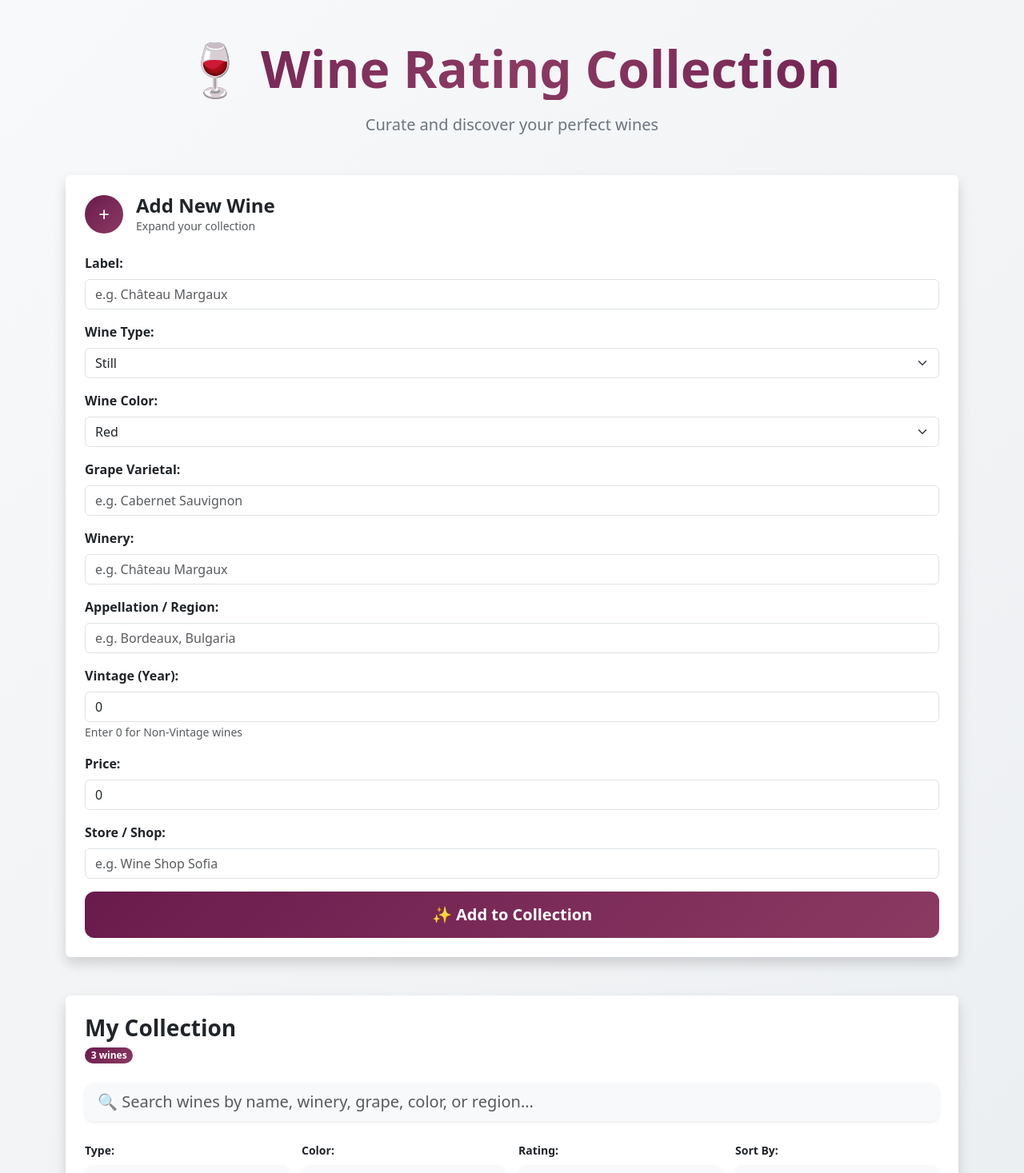
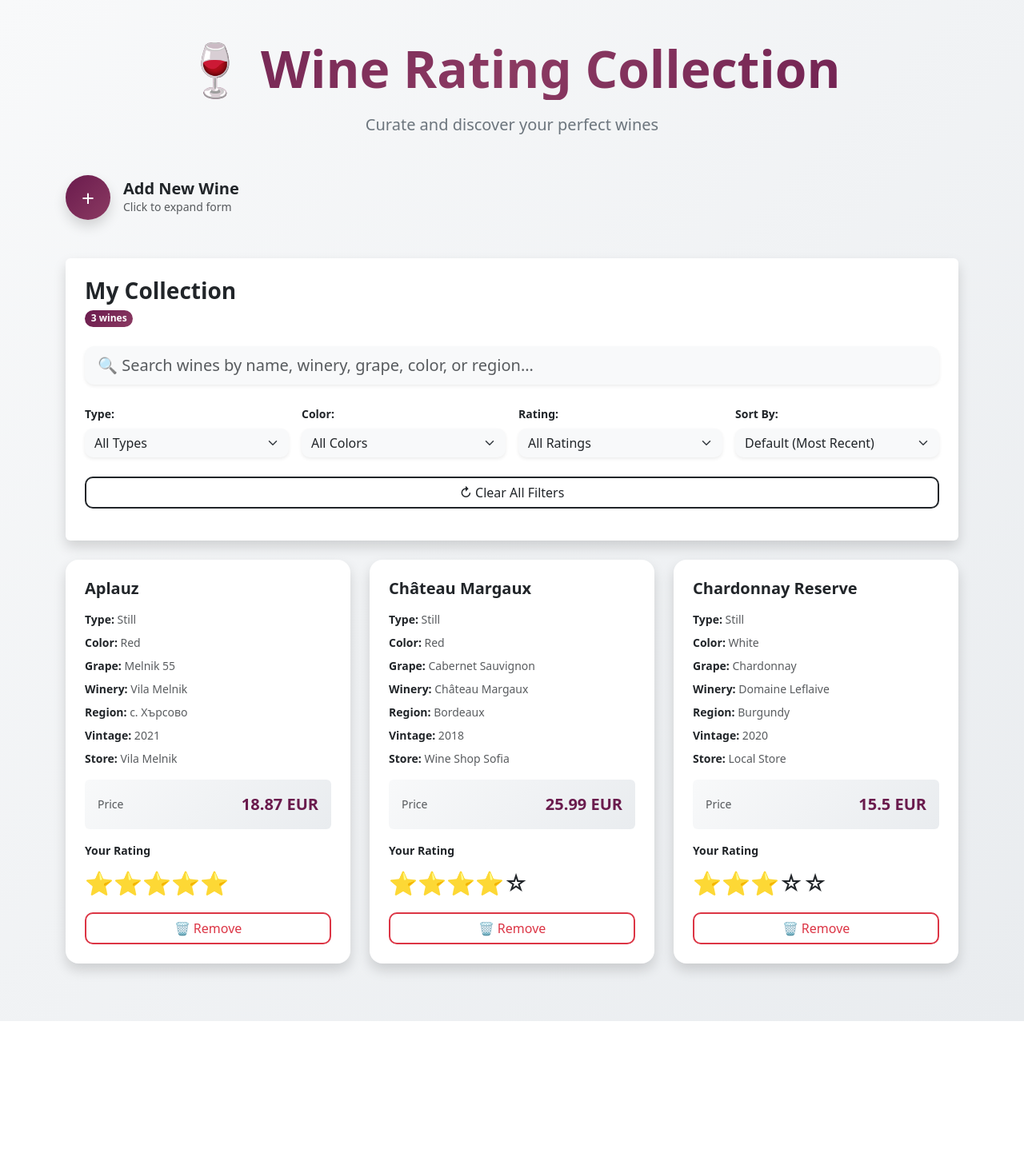
Before and after one commit to veselkamarinova/rating-app, a Nuxt app: page / in a window 1280 px wide. Shown: the top 1467 px of the page at 80% size. After the commit the page ends 1277 px from the top, so only its background shows below. Built offline with nearby package versions, Linux system fonts and the light colour scheme.

Commit message:
Add collapsible form with quick add mode.

```diff
--- a/app/pages/index.vue
+++ b/app/pages/index.vue
@@ -29,9 +29,45 @@
         </p>
       </div>
 
-      <div class="card border-0 shadow mb-5">
+      <!-- Success Message Toast -->
+      <div
+        v-if="showSuccessMessage"
+        class="alert alert-success border-0 shadow-sm mb-4"
+        style="border-radius: 12px; animation: slideIn 0.3s ease-out"
+      >
+        <div class="d-flex align-items-center">
+          <span class="fs-4 me-3">✅</span>
+          <div>
+            <strong>Wine Added Successfully!</strong>
+            <p class="mb-0 small">
+              Your wine has been added to the collection.
+            </p>
+          </div>
+        </div>
+      </div>
+
+      <!-- Add Wine Button (when form is closed) -->
+      <div v-if="!isFormOpen" class="mb-5 add-wine-trigger" @click="toggleForm">
+        <button
+          class="btn rounded-circle d-flex align-items-center justify-content-center shadow add-wine-btn"
+        >
+          <span class="text-white fs-3">+</span>
+        </button>
+        <div class="ms-3">
+          <h3 class="h5 mb-0 fw-bold text-dark">Add New Wine</h3>
+          <p class="text-muted small mb-0">Click to expand form</p>
+        </div>
+      </div>
+
+      <!-- Collapsible Form -->
+      <div
+        v-if="isFormOpen"
+        class="card border-0 shadow mb-5"
+        style="animation: slideDown 0.3s ease-out"
+      >
         <div class="card-body p-4">
-          <div class="d-flex align-items-center mb-4">
+          <div class="d-flex align-items-center justify-content-between mb-4">
+            <div class="d-flex align-items-center">
               <div
                 class="rounded-circle d-flex align-items-center justify-content-center me-3"
                 style="
@@ -47,6 +83,34 @@
                 <p class="text-muted small mb-0">Expand your collection</p>
               </div>
             </div>
+            <button
+              @click="toggleForm"
+              type="button"
+              class="btn btn-link text-muted p-0"
+              style="font-size: 1.5rem; text-decoration: none"
+            >
+              ×
+            </button>
+          </div>
+
+          <!-- Quick Add Toggle -->
+          <div class="form-check form-switch mb-4">
+            <input
+              class="form-check-input"
+              type="checkbox"
+              id="quickAddToggle"
+              v-model="quickAddMode"
+              style="cursor: pointer"
+            />
+            <label
+              class="form-check-label text-muted small"
+              for="quickAddToggle"
+              style="cursor: pointer"
+            >
+              Quick Add Mode (Essential fields only)
+            </label>
+          </div>
+
           <form @submit.prevent="addWine">
             <div class="mb-3">
               <label class="form-label fw-semibold">Label:</label>
@@ -78,7 +142,7 @@
               </select>
             </div>
 
-            <div class="mb-3">
+            <div v-if="!quickAddMode" class="mb-3">
               <label class="form-label fw-semibold">Grape Varietal:</label>
               <input
                 v-model="newWine.grapeVarietal"
@@ -88,7 +152,7 @@
               />
             </div>
 
-            <div class="mb-3">
+            <div v-if="!quickAddMode" class="mb-3">
               <label class="form-label fw-semibold">Winery:</label>
               <input
                 v-model="newWine.winery"
@@ -110,7 +174,7 @@
               />
             </div>
 
-            <div class="mb-3">
+            <div v-if="!quickAddMode" class="mb-3">
               <label class="form-label fw-semibold">Vintage (Year):</label>
               <input
                 v-model.number="newWine.vintage"
@@ -138,7 +202,7 @@
               />
             </div>
 
-            <div class="mb-3">
+            <div v-if="!quickAddMode" class="mb-3">
               <label class="form-label fw-semibold">Store / Shop:</label>
               <input
                 v-model="newWine.store"
@@ -148,12 +212,17 @@
               />
             </div>
 
-            <div class="d-grid gap-2">
+            <div class="row g-2">
+              <div class="col-8">
                 <button
                   type="submit"
-                class="btn btn-lg text-white fw-semibold"
+                  class="btn btn-lg text-white fw-semibold w-100"
                   style="
-                  background: linear-gradient(135deg, #6a1b4d 0%, #8b3a62 100%);
+                    background: linear-gradient(
+                      135deg,
+                      #6a1b4d 0%,
+                      #8b3a62 100%
+                    );
                     border: none;
                     padding: 14px;
                     border-radius: 12px;
@@ -162,8 +231,19 @@
                   onmouseover="this.style.transform='translateY(-2px)'; this.style.boxShadow='0 8px 20px rgba(106, 27, 77, 0.3)'"
                   onmouseout="this.style.transform='translateY(0)'; this.style.boxShadow='none'"
                 >
-                ✨ Add to Collection
+                  ✨ {{ quickAddMode ? "Quick Add" : "Add to Collection" }}
                 </button>
+              </div>
+              <div class="col-4">
+                <button
+                  @click="toggleForm"
+                  type="button"
+                  class="btn btn-outline-secondary btn-lg w-100"
+                  style="border-radius: 12px; padding: 14px"
+                >
+                  Cancel
+                </button>
+              </div>
             </div>
           </form>
         </div>
@@ -436,6 +516,11 @@
 // Pagination state
 const showAll = ref(false);
 
+// Form state
+const isFormOpen = ref(false);
+const showSuccessMessage = ref(false);
+const quickAddMode = ref(true);
+
 // Form data for new wine
 const newWine = ref({
   label: "",
@@ -658,6 +743,10 @@
     appellation: "",
     vintage: 0, // Default to 0 (NV)
   };
+
+  // Show success message and close form
+  displaySuccessMessage();
+  isFormOpen.value = false;
 };
 
 // Function to delete a wine
@@ -680,6 +769,24 @@
   showAll.value = true;
 };
 
+// Toggle form visibility
+const toggleForm = () => {
+  isFormOpen.value = !isFormOpen.value;
+};
+
+// Toggle quick add mode
+const toggleQuickAdd = () => {
+  quickAddMode.value = !quickAddMode.value;
+};
+
+// Show success message temporarily
+const displaySuccessMessage = () => {
+  showSuccessMessage.value = true;
+  setTimeout(() => {
+    showSuccessMessage.value = false;
+  }, 3000);
+};
+
 // Function to display stars
 const getStars = (rating: number): string => {
   return "⭐".repeat(rating) + "☆".repeat(5 - rating);
@@ -687,5 +794,51 @@
 </script>
 
 <style scoped>
-/* Minimal custom styles - Bootstrap handles most styling */
+/* Animations for smooth transitions */
+@keyframes slideDown {
+  from {
+    opacity: 0;
+    transform: translateY(-20px);
+  }
+  to {
+    opacity: 1;
+    transform: translateY(0);
+  }
+}
+
+@keyframes slideIn {
+  from {
+    opacity: 0;
+    transform: translateX(100px);
+  }
+  to {
+    opacity: 1;
+    transform: translateX(0);
+  }
+}
+
+/* Add Wine Button Styles */
+.add-wine-trigger {
+  display: flex;
+  align-items: center;
+  cursor: pointer;
+  transition: transform 0.2s;
+}
+
+.add-wine-trigger:hover {
+  transform: translateX(5px);
+}
+
+.add-wine-btn {
+  width: 56px;
+  height: 56px;
+  background: linear-gradient(135deg, #6a1b4d 0%, #8b3a62 100%);
+  border: none;
+  transition: transform 0.2s, box-shadow 0.2s;
+}
+
+.add-wine-trigger:hover .add-wine-btn {
+  transform: scale(1.1);
+  box-shadow: 0 8px 20px rgba(106, 27, 77, 0.4);
+}
 </style>
```
Lines whose indentation alone changed are shown as unchanged.
